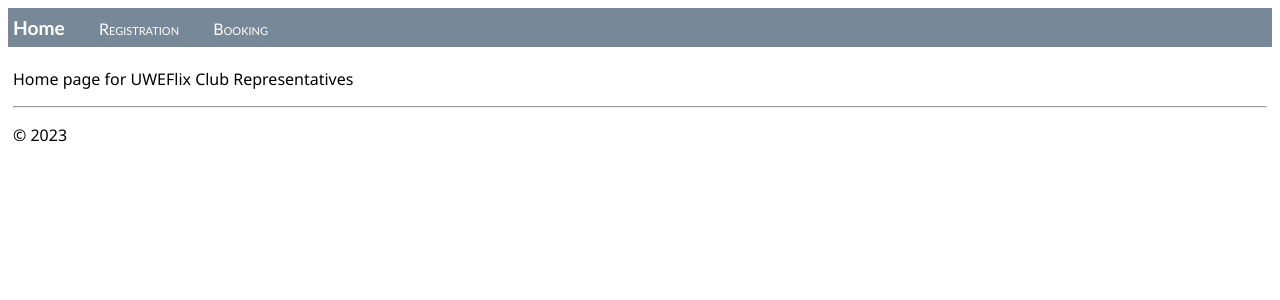
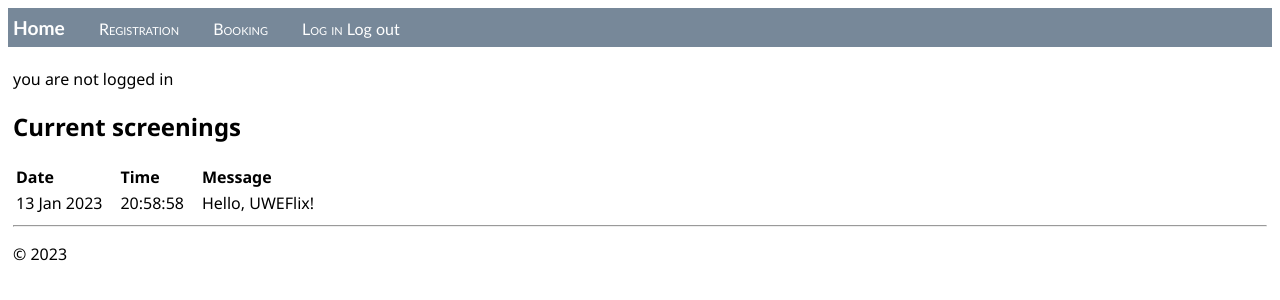
Before and after one commit to owainjhughes/desd_assignment, a Django app: page / in a window 1280 px wide. Shown: the top 300 px of the page. Run offline with Django 4.2, Linux system fonts and the light colour scheme; data comes from the database, SQL or seed files in the repository; both versions use the stored data as it was after the commit.

Commit message:
Login/logout and signup system+db

```diff
--- a/hello/static/hello/site.css
+++ b/hello/static/hello/site.css
@@ -29,3 +29,10 @@
     padding: 5px;
     font-family:'Segoe UI', Tahoma, Geneva, Verdana, sans-serif;
 }
+input[name=message] {
+    width: 80%;
+}
+.message_list th,td {
+    text-align: left;
+    padding-right: 15px;
+}
--- a/hello/templates/hello/home.html
+++ b/hello/templates/hello/home.html
@@ -1,7 +1,39 @@
 {% extends "hello/layout.html" %}
 {% block title %}
-Home
+    Home
 {% endblock %}
 {% block content %}
-<p>Home page for UWEFlix Club Representatives</p>
+    {% if user.is_authenticated %}
+        Hello {{ user.username }}! Please use the navigation bar to navigate the site.
+    {% else %}
+        <p>you are not logged in</p>
+    {% endif %}
+
+
+    <h2>Current screenings</h2>
+
+    {% if message_list %}
+        <table class="message_list">
+            <thead>
+            <tr>
+                <th>Date</th>
+                <th>Time</th>
+                <th>Message</th>
+            </tr>
+            </thead>
+            <tbody>
+            {% for message in message_list %}
+                <tr>
+                    <td>{{ message.log_date | date:'d M Y' }}</td>
+                    <td>{{ message.log_date | time:'H:i:s' }}</td>
+                    <td>
+                        {{ message.message }}
+                    </td>
+                </tr>
+            {% endfor %}
+            </tbody>
+        </table>
+    {% else %}
+        <p>No messages have been logged. Use the <a href="{% url 'log' %}">Log Message form</a>.</p>
+    {% endif %}
 {% endblock %}
--- a/hello/templates/hello/layout.html
+++ b/hello/templates/hello/layout.html
@@ -12,6 +12,8 @@
     <a href="{% url 'home' %}" class="navbar-brand">Home</a>
     <a href="{% url 'register' %}" class="navbar-item">Registration</a>
     <a href="{% url 'booking' %}" class="navbar-item">Booking</a>
+    <a href="{% url 'login' %}" class="navbar-item">Log in</a>
+    <a href="{% url 'logout' %}" class = navbar-item">Log out</a>
 </div>
 
 <div class="body-content">
--- a/hello/urls.py
+++ b/hello/urls.py
@@ -1,8 +1,18 @@
 from django.urls import path
 from hello import views
+from hello.models import LogMessage
+from .views import SignUpView
+
+home_list_view = views.HomeListView.as_view(
+    queryset=LogMessage.objects.order_by("-log_date")[:5],  # :5 limits the results to the five most recent
+    context_object_name="message_list",
+    template_name="hello/home.html",
+)
 
 urlpatterns = [
-    path("", views.home, name="home"),
+    path("", home_list_view, name="home"),
     path("register/", views.register, name='register'),
     path("booking/", views.booking, name='booking'),
+    path("log/", views.log_message, name="log"),
+    path("signup/", SignUpView.as_view(), name="signup"),
 ]
--- a/hello/views.py
+++ b/hello/views.py
@@ -1,13 +1,38 @@
-import re
 from django.utils.timezone import datetime
-from django.http import HttpResponse
-from django.shortcuts import render
+from django.shortcuts import render, redirect
+from hello.forms import LogMessageForm
+from hello.models import LogMessage
+from django.views.generic import ListView
+from django.contrib.auth.forms import UserCreationForm
+from django.urls import reverse_lazy
+from django.views import generic
 
-def home(request):
-    return render(request, 'hello/home.html')
+class HomeListView(ListView):
+    model = LogMessage
+
+    def get_context_data(self, **kwargs):
+        context = super(HomeListView, self).get_context_data(**kwargs)
+        return context
+
+class SignUpView(generic.CreateView):
+    form_class = UserCreationForm
+    success_url = reverse_lazy("login")
+    template_name = "registration/signup.html"
 
 def register(request):
     return render(request, 'hello/register.html')
 
 def booking(requst):
     return render(requst, 'hello/booking.html')
+
+def log_message(request):
+    form = LogMessageForm(request.POST or None)
+
+    if request.method == "POST":
+        if form.is_valid():
+            message = form.save(commit=False)
+            message.log_date = datetime.now()
+            message.save()
+            return redirect("home")
+    else:
+        return render(request, "hello/log_message.html", {"form": form})
--- a/web_project/settings.py
+++ b/web_project/settings.py
@@ -38,6 +38,7 @@ INSTALLED_APPS = [
     'django.contrib.messages',
     'django.contrib.staticfiles',
     'hello',
+    'accounts',
 ]
 
 MIDDLEWARE = [
@@ -55,7 +56,7 @@ ROOT_URLCONF = 'web_project.urls'
 TEMPLATES = [
     {
         'BACKEND': 'django.template.backends.django.DjangoTemplates',
-        'DIRS': [],
+        'DIRS': [BASE_DIR / "templates"],
         'APP_DIRS': True,
         'OPTIONS': {
             'context_processors': [
@@ -122,3 +123,6 @@ STATIC_URL = 'static/'
 # https://docs.djangoproject.com/en/4.1/ref/settings/#default-auto-field
 
 DEFAULT_AUTO_FIELD = 'django.db.models.BigAutoField'
+
+LOGIN_REDIRECT_URL = "home"
+LOGOUT_REDIRECT_URL = "home"
--- a/web_project/urls.py
+++ b/web_project/urls.py
@@ -16,10 +16,14 @@ Including another URLconf
 from django.contrib import admin
 from django.urls import include, path
 from django.contrib.staticfiles.urls import staticfiles_urlpatterns
+from django.views.generic.base import TemplateView
+
 
 urlpatterns = [
     path("", include("hello.urls")),
     path('admin/', admin.site.urls),
+    path("accounts/", include("django.contrib.auth.urls")),
+    path("accounts/", include("accounts.urls")),
 ]
 
 urlpatterns+=staticfiles_urlpatterns()
```
Also changed, not shown: db.sqlite3.
